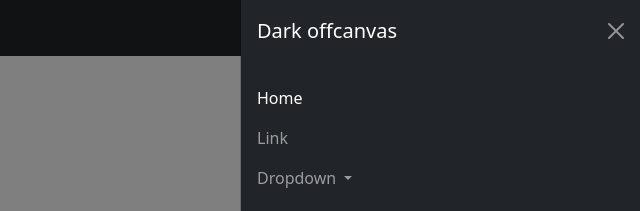
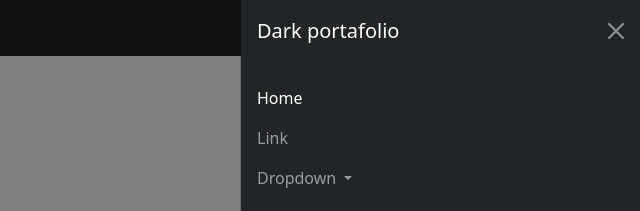
Before and after one commit to santiago01est/portafolio, a website built with Vite: page src/index.html in a window 1280 px wide. Both pictures are taken after a click on the button 1240 px from the left and 28 px from the top of the page. Shown: the top 211 px of the page, 640-1280 px from the left. Built offline with nearby package versions, Linux system fonts and the light colour scheme.

Commit message:
add basic portafolio structure

```diff
--- a/src/index.html
+++ b/src/index.html
@@ -16,7 +16,7 @@
           </button>
           <div class="offcanvas offcanvas-end text-bg-dark" tabindex="-1" id="offcanvasDarkNavbar" aria-labelledby="offcanvasDarkNavbarLabel">
             <div class="offcanvas-header">
-              <h5 class="offcanvas-title" id="offcanvasDarkNavbarLabel">Dark offcanvas</h5>
+              <h5 class="offcanvas-title" id="offcanvasDarkNavbarLabel">Dark portafolio</h5>
               <button type="button" class="btn-close btn-close-white" data-bs-dismiss="offcanvas" aria-label="Close"></button>
             </div>
             <div class="offcanvas-body">
```
